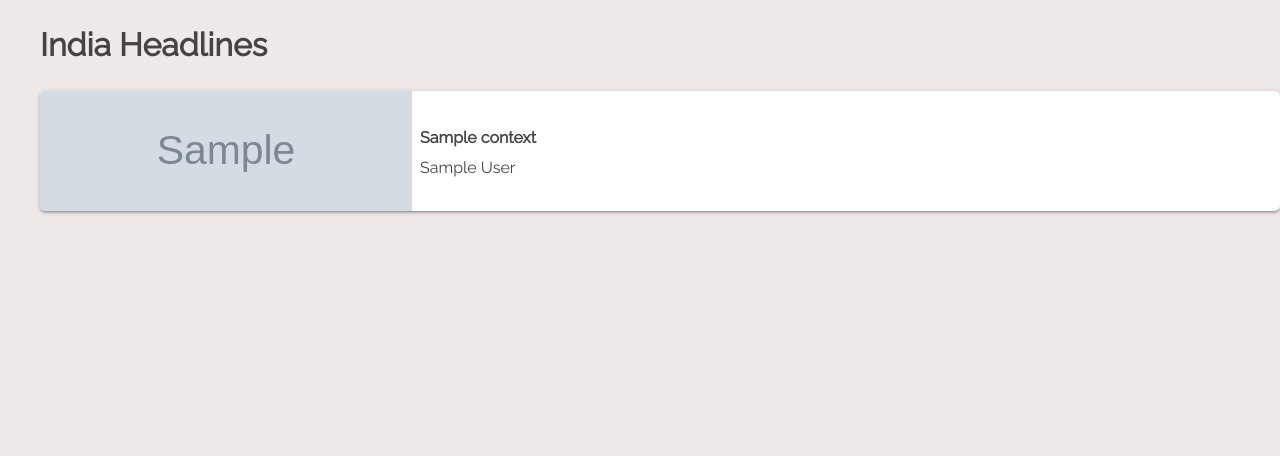
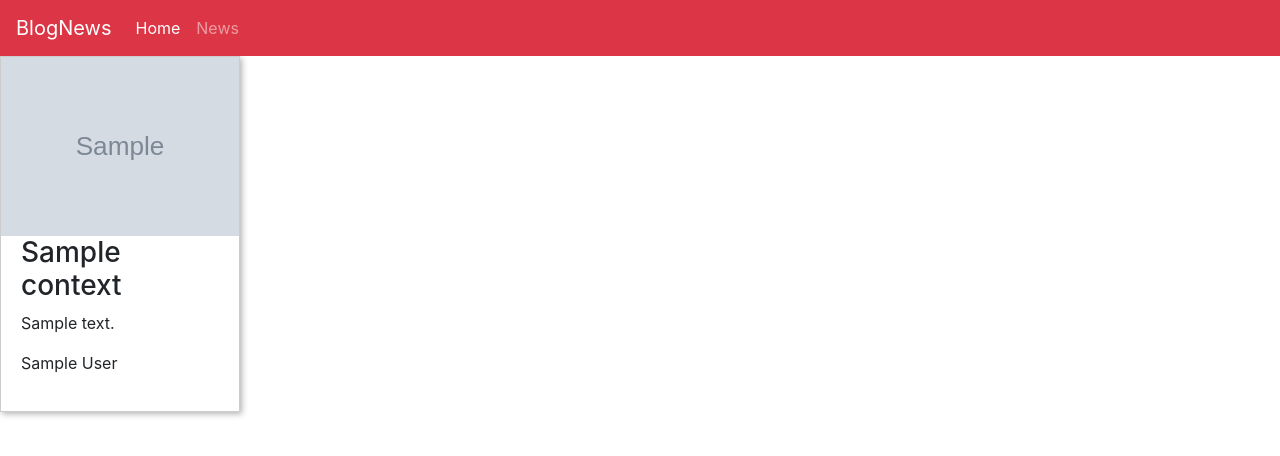
Before and after one commit to omrawal/Blog-News, a Django app: template BlogNews/blogapp/templates/blogapp/news.html in a window 1280 px wide. Shown: the top 456 px of the page. Run offline with Django 3.2, Linux system fonts and the light colour scheme; the template is opened without the code that fills it: most values are stand-ins (such as "Sample title", 1, 10 or a date in 2020); grey boxes marked "Sample" are stand-in pictures; some libraries are stand-ins or nearby versions.

Commit message:
Homepage and newspage via base.html working

```diff
--- /dev/null
+++ b/BlogNews/blogapp/templates/blogapp/base.html
@@ -0,0 +1,93 @@
+<!doctype html>
+<html lang="en">
+
+<head>
+    <!-- Required meta tags -->
+    <meta charset="utf-8">
+    <meta name="viewport" content="width=device-width, initial-scale=1, shrink-to-fit=no">
+
+    <!-- Bootstrap CSS -->
+    <link rel="stylesheet" href="https://stackpath.bootstrapcdn.com/bootstrap/4.4.1/css/bootstrap.min.css"
+        integrity="sha384-Vkoo8x4CGsO3+Hhxv8T/Q5PaXtkKtu6ug5TOeNV6gBiFeWPGFN9MuhOf23Q9Ifjh" crossorigin="anonymous">
+    <link rel="stylesheet" href="https://stackpath.bootstrapcdn.com/bootstrap/4.1.3/css/bootstrap.min.css"
+        integrity="sha384-MCw98/SFnGE8fJT3GXwEOngsV7Zt27NXFoaoApmYm81iuXoPkFOJwJ8ERdknLPMO" crossorigin="anonymous">
+    <script src="https://stackpath.bootstrapcdn.com/bootstrap/4.1.3/js/bootstrap.min.js"
+        integrity="sha384-ChfqqxuZUCnJSK3+MXmPNIyE6ZbWh2IMqE241rYiqJxyMiZ6OW/JmZQ5stwEULTy"
+        crossorigin="anonymous"></script>
+    <script src="https://code.jquery.com/jquery-3.3.1.slim.min.js"
+        integrity="sha384-q8i/X+965DzO0rT7abK41JStQIAqVgRVzpbzo5smXKp4YfRvH+8abtTE1Pi6jizo"
+        crossorigin="anonymous"></script>
+    <script src="https://cdnjs.cloudflare.com/ajax/libs/popper.js/1.14.3/umd/popper.min.js"
+        integrity="sha384-ZMP7rVo3mIykV+2+9J3UJ46jBk0WLaUAdn689aCwoqbBJiSnjAK/l8WvCWPIPm49"
+        crossorigin="anonymous"></script>
+    <title>{% block title %} {% endblock %}</title>
+</head>
+
+
+<body>
+    <style>
+        .grid {
+            display: grid;
+            grid-template-columns: repeat(auto-fill, minmax(200px, 1fr));
+            grid-gap: 20px;
+            align-items: stretch;
+        }
+
+        .grid>article {
+            border: 1px solid #ccc;
+            box-shadow: 2px 2px 6px 0px rgba(0, 0, 0, 0.3);
+        }
+
+        .grid>article img {
+            max-width: 100%;
+        }
+
+        .text {
+            padding: 0 20px 20px;
+        }
+
+        .text>button {
+            background: gray;
+            border: 0;
+            color: white;
+            padding: 10px;
+            width: 100%;
+        }
+    </style>
+
+
+    <nav class="navbar sticky-top navbar-expand-lg navbar-dark bg-danger">
+        <a class="navbar-brand" href="/">
+            BlogNews
+        </a>
+        <button class="navbar-toggler" type="button" data-toggle="collapse" data-target="#navbarSupportedContent"
+            aria-controls="navbarSupportedContent" aria-expanded="false" aria-label="Toggle navigation">
+            <span class="navbar-toggler-icon"></span>
+        </button>
+        <div class="collapse navbar-collapse" id="navbarSupportedContent">
+            <ul class="navbar-nav mr-auto">
+                <li class="nav-item active">
+                    <a class="nav-link" href="/">Home<span class="sr-only">(current)</span></a>
+                </li>
+                <li class="nav-item">
+                    <a class="nav-link" href="/news">News</a>
+                </li>
+
+            </ul>
+        </div>
+    </nav>
+    {% block content %}
+
+    {% endblock %}
+    <script src="https://code.jquery.com/jquery-3.4.1.slim.min.js"
+        integrity="sha384-J6qa4849blE2+poT4WnyKhv5vZF5SrPo0iEjwBvKU7imGFAV0wwj1yYfoRSJoZ+n"
+        crossorigin="anonymous"></script>
+    <script src="https://cdn.jsdelivr.net/npm/popper.js@1.16.0/dist/umd/popper.min.js"
+        integrity="sha384-Q6E9RHvbIyZFJoft+2mJbHaEWldlvI9IOYy5n3zV9zzTtmI3UksdQRVvoxMfooAo"
+        crossorigin="anonymous"></script>
+    <script src="https://stackpath.bootstrapcdn.com/bootstrap/4.4.1/js/bootstrap.min.js"
+        integrity="sha384-wfSDF2E50Y2D1uUdj0O3uMBJnjuUD4Ih7YwaYd1iqfktj0Uod8GCExl3Og8ifwB6"
+        crossorigin="anonymous"></script>
+</body>
+
+</html>
--- a/BlogNews/blogapp/templates/blogapp/news.html
+++ b/BlogNews/blogapp/templates/blogapp/news.html
@@ -1,122 +1,25 @@
-<!DOCTYPE html>
-<html lang="en">
+{% extends "base.html" %}
+{% block title %}
+News
+{% endblock %}
 
-<head>
-    <meta charset="UTF-8">
-    <meta http-equiv="X-UA-Compatible" content="IE=edge">
-    <meta name="viewport" content="width=device-width, initial-scale=1.0">
-    <title>News</title>
-</head>
-<style>
-    @import url('https://fonts.googleapis.com/css?family=Raleway&display=swap');
-
-    * {
-        box-sizing: border-box;
-    }
-
-    body {
-        font-family: 'Raleway', sans-serif;
-        line-height: 1.5;
-        font-size: 1rem;
-        color: #444;
-        margin: 0;
-        background-color: #efe9e9;
-    }
-
-    i {
-        color: #888;
-    }
-
-    .container {
-        width: 96%;
-        margin: 1rem auto;
-    }
-
-    .card {
-        height: 120px;
-        display: flex;
-        align-items: center;
-        margin-bottom: 1rem;
-        overflow: hidden;
-        background-color: #fff;
-    }
-
-    .card div:first-child {
-        flex-basis: 35%;
-    }
-
-    .card div:last-child {
-        flex-basis: 65%;
-        padding: 0 0.5rem 0.25rem;
-    }
-
-    .card img {
-        display: block;
-        width: 100%;
-        height: 120px;
-        object-fit: cover;
-    }
-
-    .card p {
-        margin-top: 0.5rem;
-        margin-bottom: 0.35rem;
-    }
-
-    .shadow {
-        box-shadow: 0 2px 2px 0 rgba(0, 0, 0, 0.14),
-            0 3px 1px -2px rgba(0, 0, 0, 0.12), 0 1px 5px 0 rgba(0, 0, 0, 0.2);
-    }
-
-    .border {
-        border: 1px solid #ddd;
-    }
-
-    .curve {
-        border-radius: 0.35rem;
-    }
-
-    @media (min-width: 768px) {
-        .container {
-            max-width: 60%;
-        }
-
-        .card div:first-child {
-            flex-basis: 30%;
-        }
-
-        .card div:last-child {
-            flex-basis: 70%;
-        }
-    }
-</style>
-
-<body>
-    <ul>
-        <h1 style="align-self: center;">India Headlines</h1>
-    </ul>
-    <ul>
-        {% for k,v in context.items %}
-        <article class="card shadow curve">
-
-            <div>
-                <a href={{v.url}}, target="_blank">
-                    <img src='{{v.img_url}}' alt="image">
-                </a>
-            </div>
-
-            <div>
-                <p><strong>{{v.title}}</strong></p>
-                <span>
-                    {{v.author}}
-                </span>
-            </div>
-        </article>
-        {% endfor %}
-
-    </ul>
+{% block content %}
+<div class="grid">
 
 
+    {% for k,v in context.items %}
 
-</body>
+    <article>
+        <a href={{v.url}}, target="_blank"><img src="{{v.img_url}}" alt="No Image Found"></a>
+        <div class="text">
+            <h3>{{v.title}}</h3>
+            <p>{{v.description}}</p>
+            <p>{{v.author}}</p>
+        </div>
+    </article>
 
-</html>
+
+    {% endfor %}
+</div>
+
+{% endblock %}
```
Also changed, not shown: BlogNews/blogapp/templates/blogapp/index.html (+9 -15 lines).
